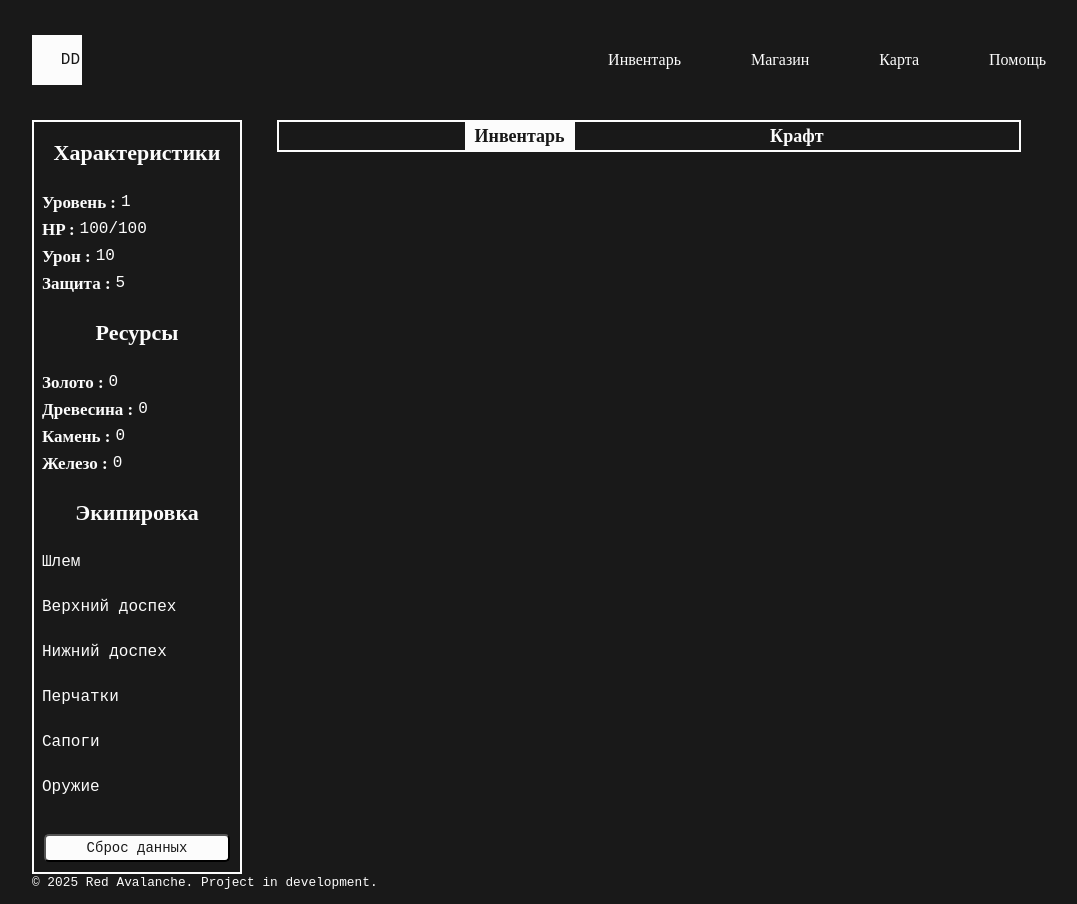
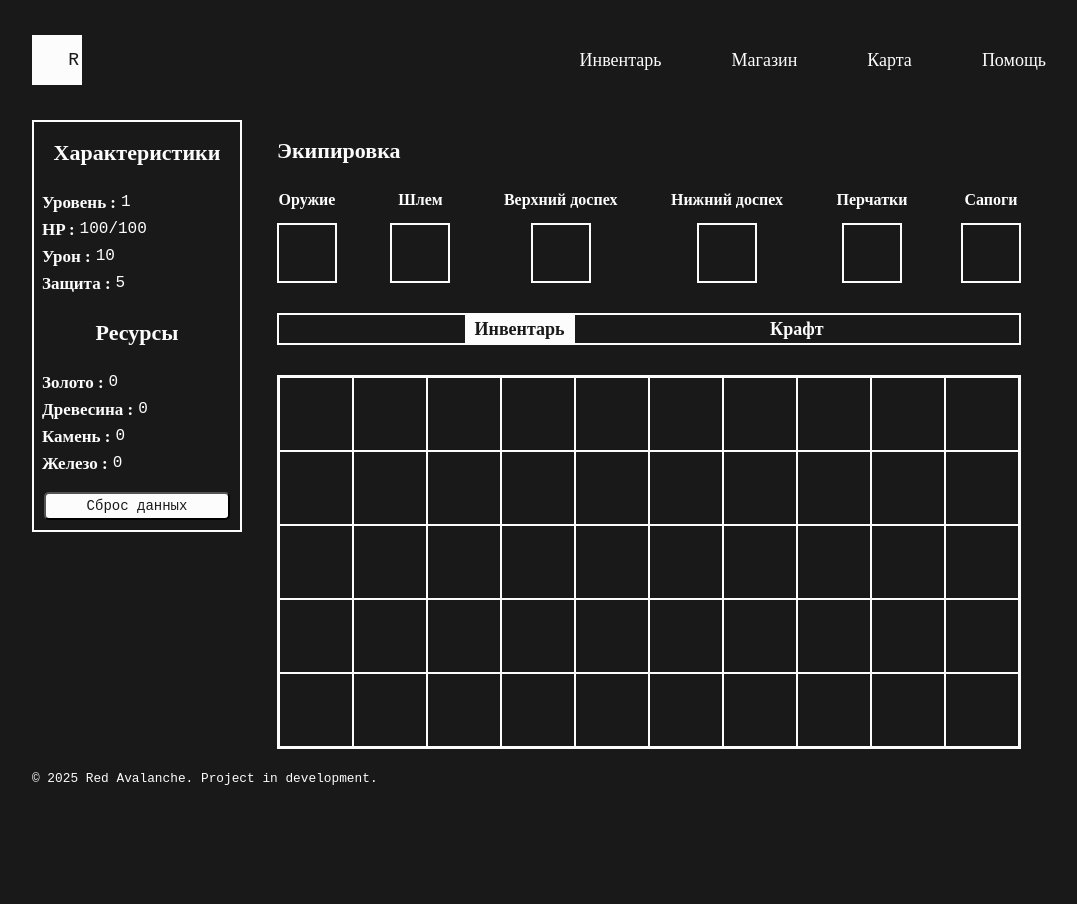
Before and after one commit to SanyaEricssonX/game-app, a Vue app: page /inventory in a window 1280 px wide. Shown: the whole page, without its empty margins (96-1173 px from the left). After the commit the page ends 800 px from the top, so only its background shows below. Built offline with nearby package versions, Linux system fonts and the light colour scheme.

Commit message:
Перенес отображение надетой экипировки на станицу инвентаря. добавил отображение купленных предметов в инвентаре

```diff
--- a/public/index.html
+++ b/public/index.html
@@ -5,7 +5,7 @@
   <meta charset="utf-8">
   <meta http-equiv="X-UA-Compatible" content="IE=edge">
   <meta name="viewport" content="width=device-width,initial-scale=1.0">
-  <title>Project Mystery Zero</title>
+  <title>Project R</title>
   <meta name="description" content="rpg project">
   <link rel="icon" src="public/favicon.ico">
 </head>
--- a/src/App.vue
+++ b/src/App.vue
@@ -85,4 +85,10 @@ export default {
 .profile-block {
   height: min-content;
 }
+.router-block {
+  display: flex;
+  flex-direction: column;
+  padding: 20px 35px;
+  width: calc(100% - 210px);
+}
 </style>
--- a/src/assets/style/index.css
+++ b/src/assets/style/index.css
@@ -16,6 +16,7 @@ body {
   background-color: var(--color-dark);
   line-height: 1;
   color: var(--color-light);
+  user-select: none;
 }
 
 body {
@@ -75,7 +76,6 @@ img {
 }
 
 .container {
-  /* max-width: 1280px; */
   max-width: 1024px;
   margin: 0 auto;
 }
--- a/src/components/AppHeader.vue
+++ b/src/components/AppHeader.vue
@@ -2,7 +2,7 @@
   <header class="header">
     <div class="container header-container">
       <span class="logo" @click="goToHomePage(0)">
-        <span class="logo__text">DD</span>
+        <span class="logo__text">R</span>
       </span>
       <ul class="nav-list">
         <li class="nav__item" @click="goToInventoryPage(1)">
@@ -77,7 +77,7 @@ export default {
 .logo {
   display: block;
   margin-right: auto;
-  padding-right: 2px;
+  padding-right: 3px;
   width: 50px;
   height: 50px;
   text-align: right;
@@ -85,6 +85,9 @@ export default {
   background-color: var(--color-light);
   color: var(--color-dark);
   cursor: pointer;
+}
+.logo__text {
+  font-size: 18px;
 }
 .nav-list {
   display: flex;
@@ -105,6 +108,7 @@ export default {
 .nav__link {
   color: var(--color-light);
   font-family: Bahnschrift;
+  font-size: 18px;
 }
 .active {
   background-color: var(--color-light);
--- a/src/components/UserProfile.vue
+++ b/src/components/UserProfile.vue
@@ -40,17 +40,6 @@
           <h4 class="item__title">Железо :</h4>
           {{ $store.state.playerResources.iron }}
         </li>
-      </ul>
-    </div>
-    <div class="profile-block">
-      <h2 class="profile__header">Экипировка</h2>
-      <ul class="list equipment-list">
-        <li class="equipment__item">Шлем</li>
-        <li class="equipment__item">Верхний доспех</li>
-        <li class="equipment__item">Нижний доспех</li>
-        <li class="equipment__item">Перчатки</li>
-        <li class="equipment__item">Сапоги</li>
-        <li class="equipment__item">Оружие</li>
       </ul>
     </div>
     <base-button class="profile__btn" @click="resetData"
@@ -123,12 +112,4 @@ export default {
   background-color: var(--color-red);
   color: var(--color-light);
 }
-.equipment-list {
-  display: flex;
-  flex-direction: column;
-}
-.equipment__item {
-  margin-bottom: 10px;
-  height: 35px;
-}
 </style>
--- a/src/pages/InventoryPage.vue
+++ b/src/pages/InventoryPage.vue
@@ -1,5 +1,35 @@
 <template>
   <div class="container inventory-container">
+    <div class="equipment-block">
+      <h2 class="equipment__header">Экипировка</h2>
+      <ul class="equipment-list">
+        <li class="equipment__item">
+          <h4 class="equipment__item__header">Оружие</h4>
+          <span class="equipment__item__icon"></span>
+        </li>
+        <li class="equipment__item">
+          <h4 class="equipment__item__header">Шлем</h4>
+          <span class="equipment__item__icon"></span>
+        </li>
+        <li class="equipment__item">
+          <h4 class="equipment__item__header">Верхний доспех</h4>
+          <span class="equipment__item__icon"></span>
+        </li>
+        <li class="equipment__item">
+          <h4 class="equipment__item__header">Нижний доспех</h4>
+          <span class="equipment__item__icon"></span>
+        </li>
+        <li class="equipment__item">
+          <h4 class="equipment__item__header">Перчатки</h4>
+          <span class="equipment__item__icon"></span>
+        </li>
+        <li class="equipment__item">
+          <h4 class="equipment__item__header">Сапоги</h4>
+          <span class="equipment__item__icon"></span>
+        </li>
+      </ul>
+    </div>
+
     <ul class="nav-list">
       <li
         class="nav__item"
@@ -21,10 +51,12 @@
       <ul class="inventory-list" v-if="selectedTab == 1">
         <li
           class="inventory__item"
-          v-for="item in playerInventory"
+          v-for="item in inventoryCells"
           :key="item.id"
         >
-          {{ item }}
+          <span class="inventory__item__id" v-show="item > 999">
+            {{ item }}
+          </span>
         </li>
       </ul>
       <div class="inventory-list" v-if="selectedTab == 2">
@@ -35,6 +67,8 @@
 </template>
 
 <script type="text/javascript">
+import items from "@/services/items"
+
 export default {
   name: "InventoryPage",
   extends: {},
@@ -42,7 +76,9 @@ export default {
   data() {
     return {
       selectedTab: 1,
+      inventoryCells: [],
       playerInventory: [],
+      allItems: [],
     };
   },
   computed: {},
@@ -58,18 +94,46 @@ export default {
   },
   beforeCreate() {},
   created() {
+    this.allItems = items.list();
     this.playerInventory = this.$store.state.playerInventory;
+
+    for (let i = 0; i < 50; i++) {
+      if (this.playerInventory[i]) {
+        this.inventoryCells.push(this.playerInventory[i]);
+      } else {
+        this.inventoryCells.push(i);
+      }
+    }
   },
   mounted() {},
 };
 </script>
 
 <style scoped>
-.inventory-container {
+.equipment-block {
+  margin-bottom: 30px;
+}
+.equipment__header {
+  margin-bottom: 30px;
+  font-size: 22px;
+}
+.equipment-list {
+  display: flex;
+  justify-content: space-between;
+}
+.equipment__item {
   display: flex;
   flex-direction: column;
-  padding: 0 35px;
-  width: calc(100% - 210px);
+  align-items: center;
+}
+.equipment__item__header {
+  margin-bottom: 15px;
+  font-size: 16px;
+}
+.equipment__item__icon {
+  width: 60px;
+  height: 60px;
+  border: 2px solid var(--color-light);
 }
 .nav-list {
   display: flex;
@@ -83,10 +147,17 @@ export default {
 }
 .inventory-list {
   display: flex;
-  flex-direction: column;
+  flex-direction: row;
+  flex-wrap: wrap;
+  border: 2px solid var(--color-light);
 }
 .inventory__item {
-  margin-top: 15px;
+  display: flex;
+  align-items: center;
+  justify-content: center;
+  flex-basis: 10%;
+  aspect-ratio: 1 / 1;
+  border: 1px solid var(--color-light);
 }
 .active {
   background-color: var(--color-light);
--- a/src/pages/ShopPage.vue
+++ b/src/pages/ShopPage.vue
@@ -1,5 +1,6 @@
 <template>
   <div class="container shop-container">
+    <h2 class="shop__header">Магазин</h2>
     <ul class="nav-list">
       <li
         class="nav__item"
@@ -21,6 +22,20 @@
         @click="activeContent(3)"
       >
         <h4 class="item__header">Расходные</h4>
+      </li>
+      <li
+        class="nav__item partition"
+        :class="{ active: isActiveBtn(4) }"
+        @click="activeContent(4)"
+      >
+        <h4 class="item__header">Починка</h4>
+      </li>
+      <li
+        class="nav__item"
+        :class="{ active: isActiveBtn(5) }"
+        @click="activeContent(5)"
+      >
+        <h4 class="item__header">Продажа</h4>
       </li>
     </ul>
 
@@ -169,11 +184,9 @@ export default {
 </script>
 
 <style scoped>
-.shop-container {
-  display: flex;
-  flex-direction: column;
-  padding: 0 35px;
-  width: calc(100% - 210px);
+.shop__header {
+  margin-bottom: 30px;
+  font-size: 22px;
 }
 .nav-list {
   display: flex;
@@ -189,7 +202,7 @@ export default {
   display: flex;
   flex-direction: column;
   padding-right: 30px;
-  max-height: 70vh;
+  max-height: 65vh;
   overflow: auto;
 }
 .shop-box {
@@ -223,7 +236,7 @@ export default {
   flex-direction: column;
 }
 .item__desc {
-  margin-top: 15px;
+  margin-top: 10px;
 }
 .desc {
   width: 400px;
```
